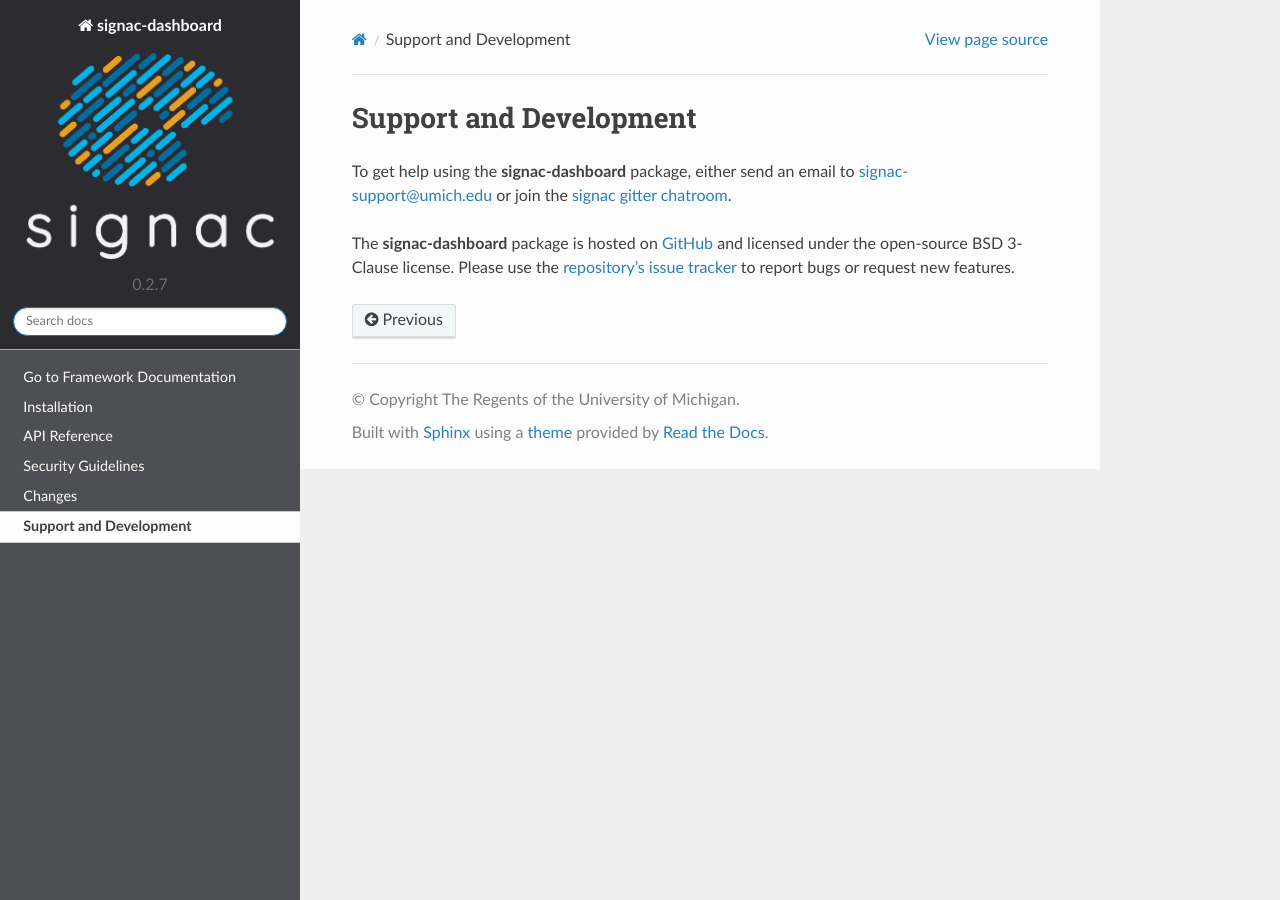
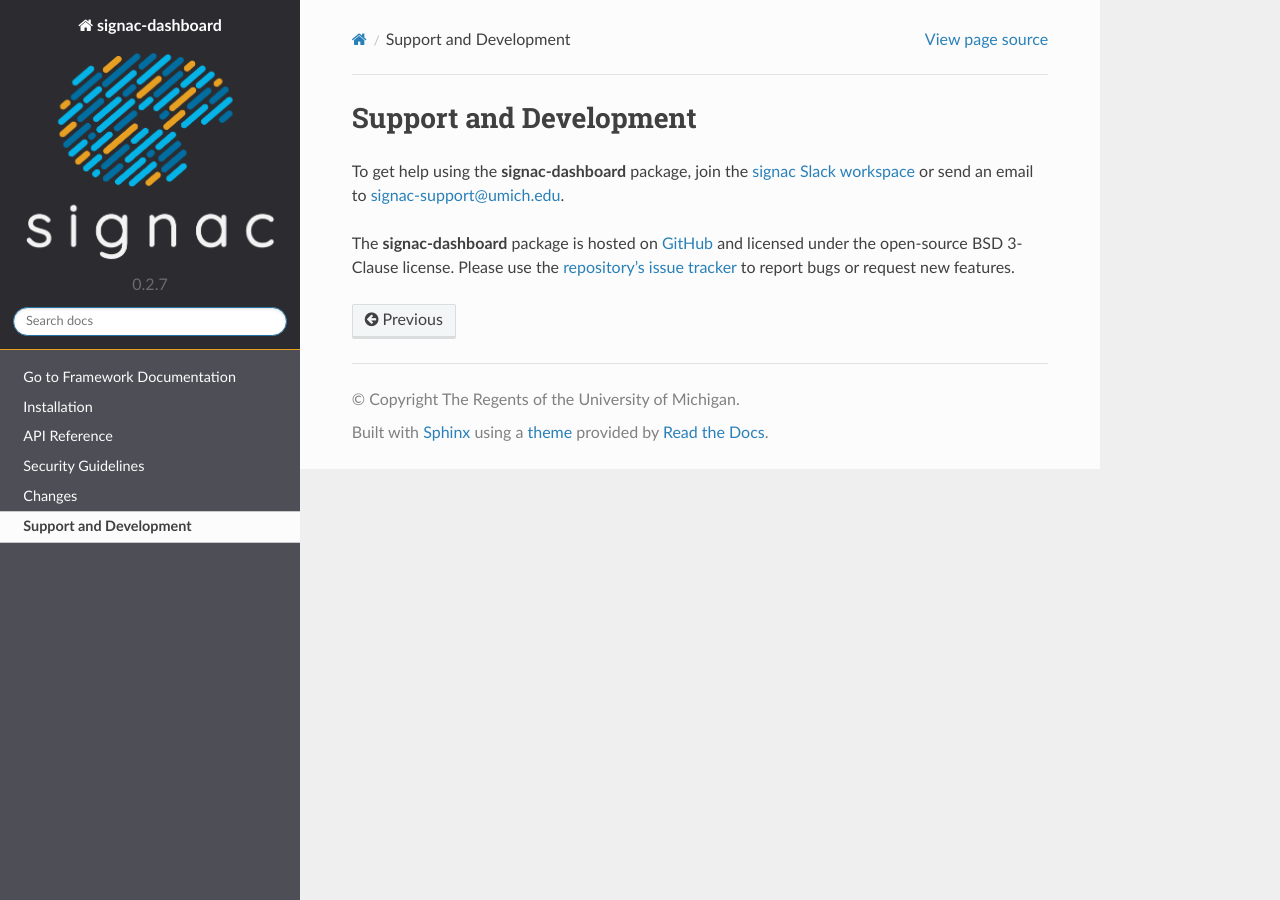
Before and after one commit to glotzerlab/signac-dashboard, a Sphinx documentation site: the page built from doc/support.rst, in a window 1280 px wide. Built offline with Sphinx 7.4.7 and the Read the Docs theme 2.0.0, drawn with Linux system fonts in a browser that asks for light colours.

Commit message:
Point users to Slack for support.

```diff
--- a/doc/support.rst
+++ b/doc/support.rst
@@ -3,7 +3,7 @@
 Support and Development
 -----------------------
 
-To get help using the **signac-dashboard** package, either send an email to `signac-support@umich.edu <mailto:signac-support@umich.edu>`_ or join the `signac gitter chatroom <https://gitter.im/signac/Lobby>`_.
+To get help using the **signac-dashboard** package, join the `signac Slack workspace <https://signac.io/slack-invite/>`_ or send an email to `signac-support@umich.edu <mailto:signac-support@umich.edu>`_.
 
 The **signac-dashboard** package is hosted on `GitHub <https://github.com/glotzerlab/signac-dashboard>`_ and licensed under the open-source BSD 3-Clause license.
 Please use the `repository's issue tracker <https://github.com/glotzerlab/signac-dashboard/issues>`_ to report bugs or request new features.
```
Also changed, not shown: README.md (+8 -5 lines).
